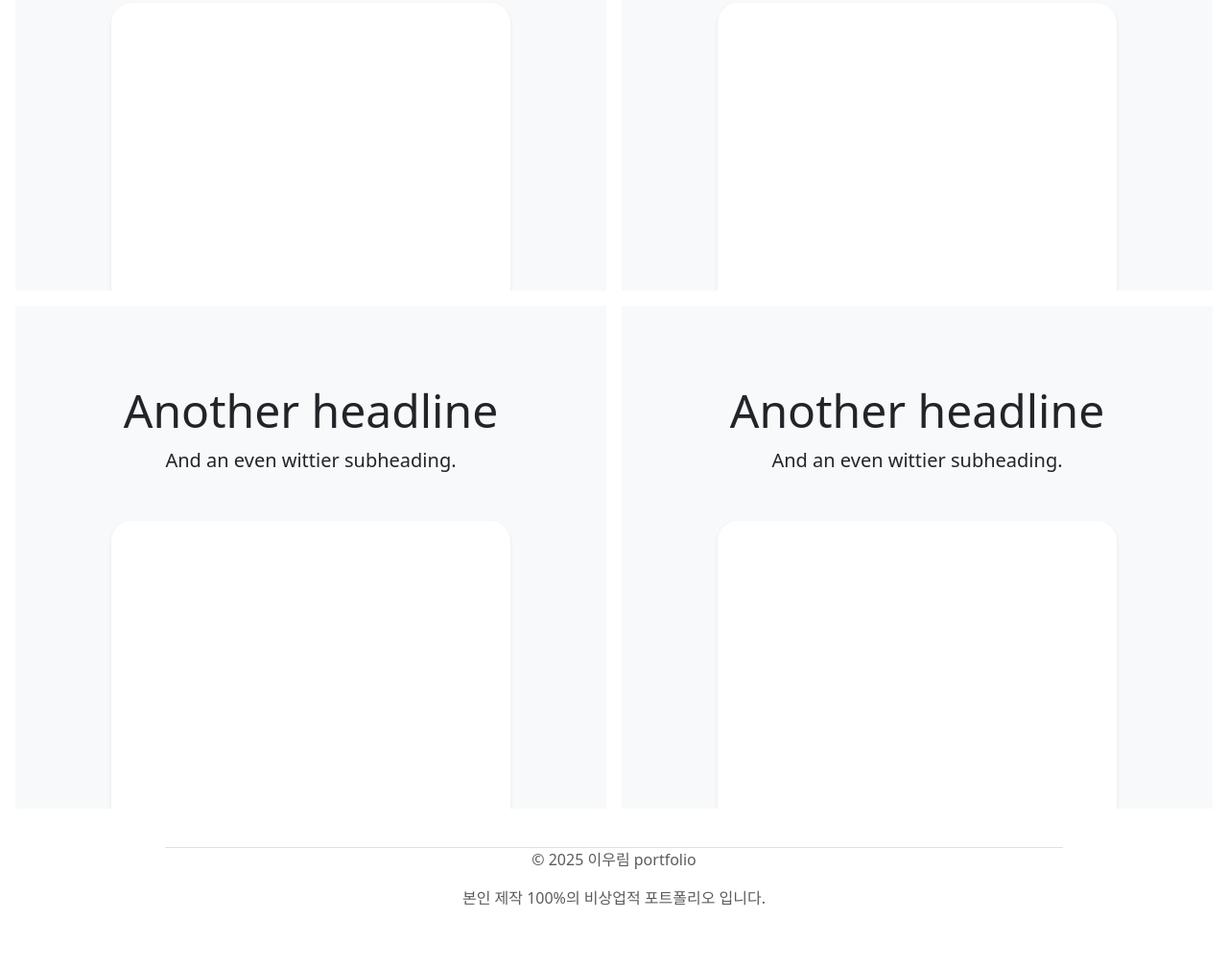
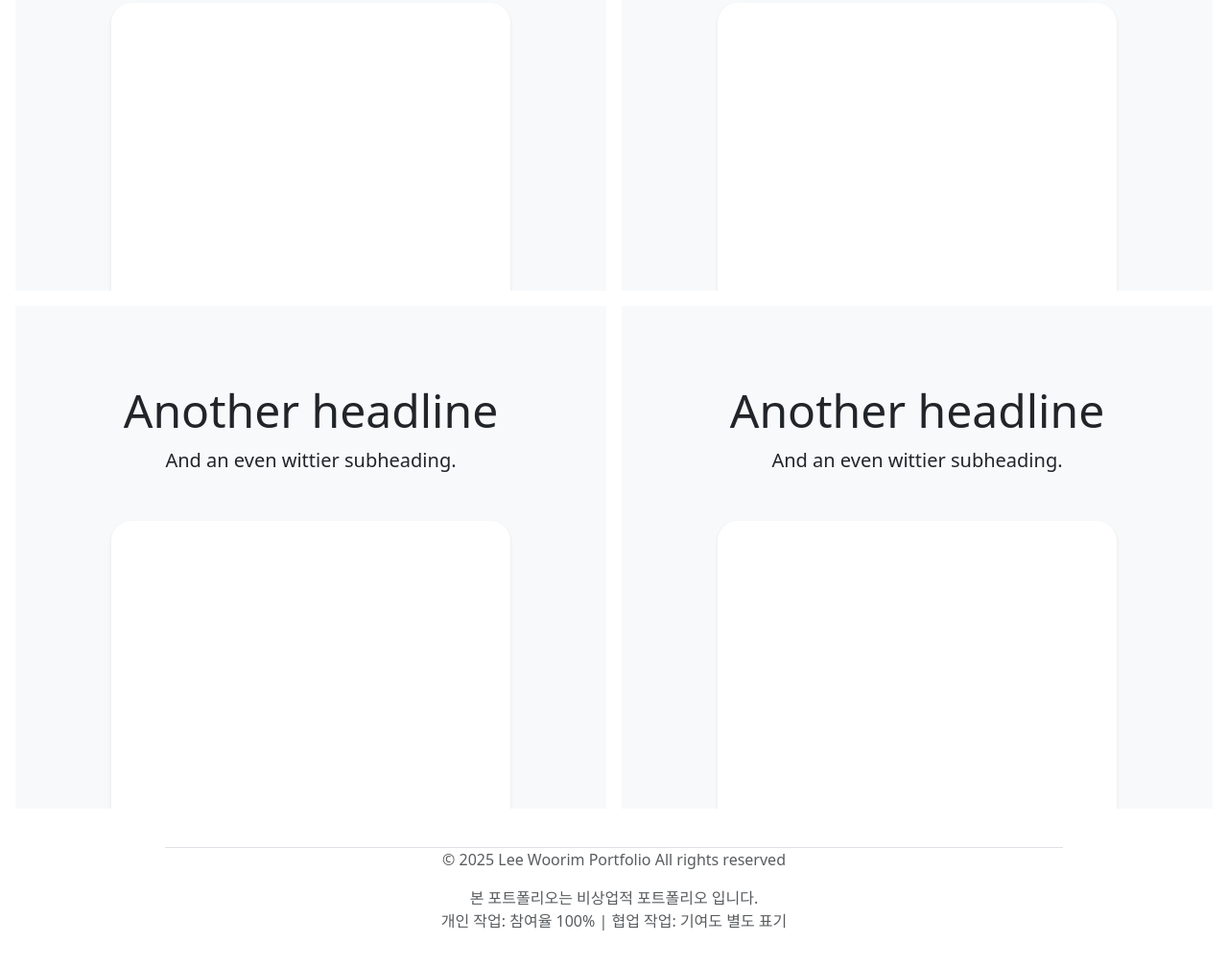
Before and after one commit to flora-woolim-lee/portfolio-flora-woolim-lee, a plain HTML site: page index.html in a window 1280 px wide. Shown: the part 1839-2846 px from the top of the page at 96% size. Drawn offline with nearby package versions, Linux system fonts and the light colour scheme; files whose address does not match are found by name.

Commit message:
2025.12.21푸터 수정

```diff
--- a/index.html
+++ b/index.html
@@ -27,7 +27,8 @@
 
 <body>
   <!-- 네비바 -->
-  <nav class="navbar navbar-expand-md bg-white sticky-top border-bottom" > <!-- bg-... 변경명 https://getbootstrap.kr/docs/5.3/utilities/background/ -->
+  <nav class="navbar navbar-expand-md bg-white sticky-top border-bottom">
+    <!-- bg-... 변경명 https://getbootstrap.kr/docs/5.3/utilities/background/ -->
     <div class="container">
       <a class="navbar-brand d-md-none" href="#">
         <p>Lee Woorim</p>
@@ -355,8 +356,10 @@
   <div class="container">
     <footer class="py-3 my-4">
       <ul class="nav justify-content-center border-bottom "> </ul>
-      <p class="text-center text-body-secondary">&copy; 2025 이우림 portfolio</p>
-      <p class="text-center text-body-secondary"> 본인 제작 100%의 비상업적 포트폴리오 입니다.</p>
+      <p class="text-center text-body-secondary">&copy; 2025 Lee Woorim Portfolio All rights reserved </p>
+      <p class="text-center text-body-secondary">
+        본 포트폴리오는 비상업적 포트폴리오 입니다.<br>
+        개인 작업: 참여율 100% | 협업 작업: 기여도 별도 표기 </p>
     </footer>
   </div>
 
```
